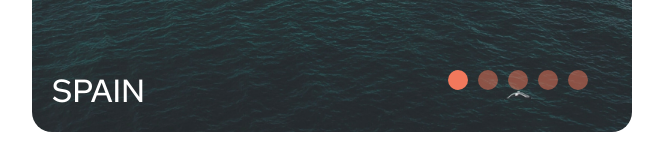
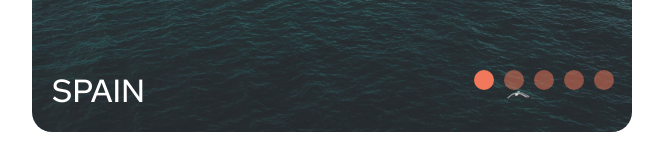
Before and after one commit to SergeyIankowski/Travel, a React app: page / in a window 1280 px wide. Shown: the part 1578-1738 px from the top of the page, without its empty margins (308-971 px from the left). Built offline with nearby package versions, Linux system fonts and the light colour scheme; a web font is replaced by a local one.

Commit message:
fix: fix markers alignment in Carousel component

```diff
--- a/src/components/carousel/Carousel.jsx
+++ b/src/components/carousel/Carousel.jsx
@@ -100,10 +100,11 @@ function Carousel({ photos }) {
       <div className="slider">
         {photosItems}
         {leftRightButtons}
+        <div className="markers">
+          {markers}
+        </div>
       </div>
-      <div className="markers">
-        {markers}
-      </div>
+
     </div>
   );
 }
--- a/src/components/carousel/carousel.scss
+++ b/src/components/carousel/carousel.scss
@@ -1,7 +1,6 @@
 @import '../../styles/abstract/variables';
 
 .carousel {
-  position: relative;
   overflow: hidden;
   width: 100%;
 
@@ -29,7 +28,7 @@ input[type="radio"] {
   align-self: center;
 
   position: absolute;
-  right: 30%;
+  right: 3%;
   bottom: 7%;
   z-index: 10;
 }
@@ -56,16 +55,11 @@ input[type="radio"] {
 
 @media (max-width: $point-one) {}
 
-@media (max-width: $point-two) {
-  .markers {
-    right: 25%;
-  }
-}
+@media (max-width: $point-two) {}
 
 @media (max-width: $point-three) {
   .markers {
     gap: 5px;
-    left: 47.5%;
     bottom: 7%;
     z-index: 10;
   }
```
Also changed, not shown: 4 other files (tests, documents, lock files or other folders).
